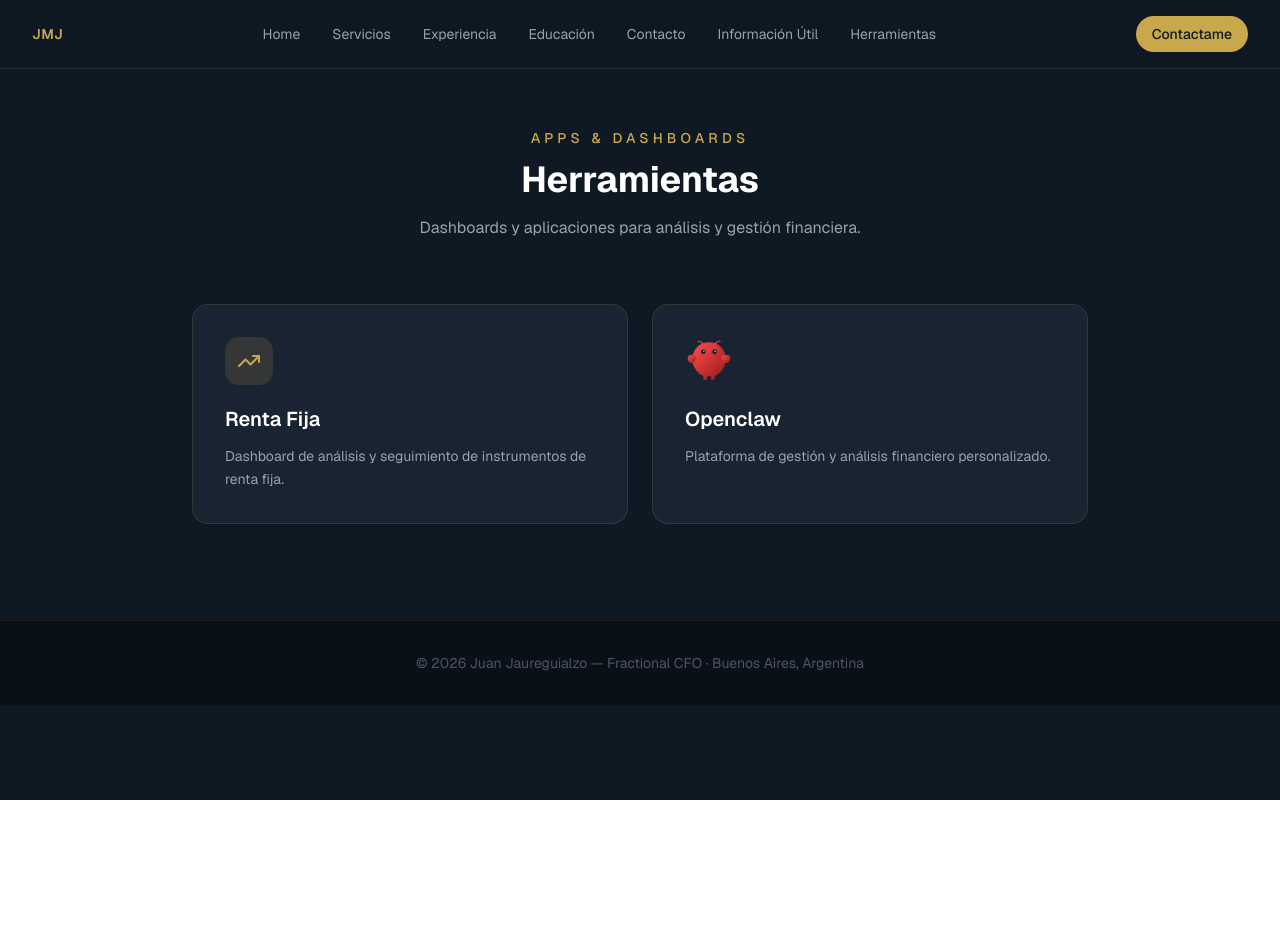
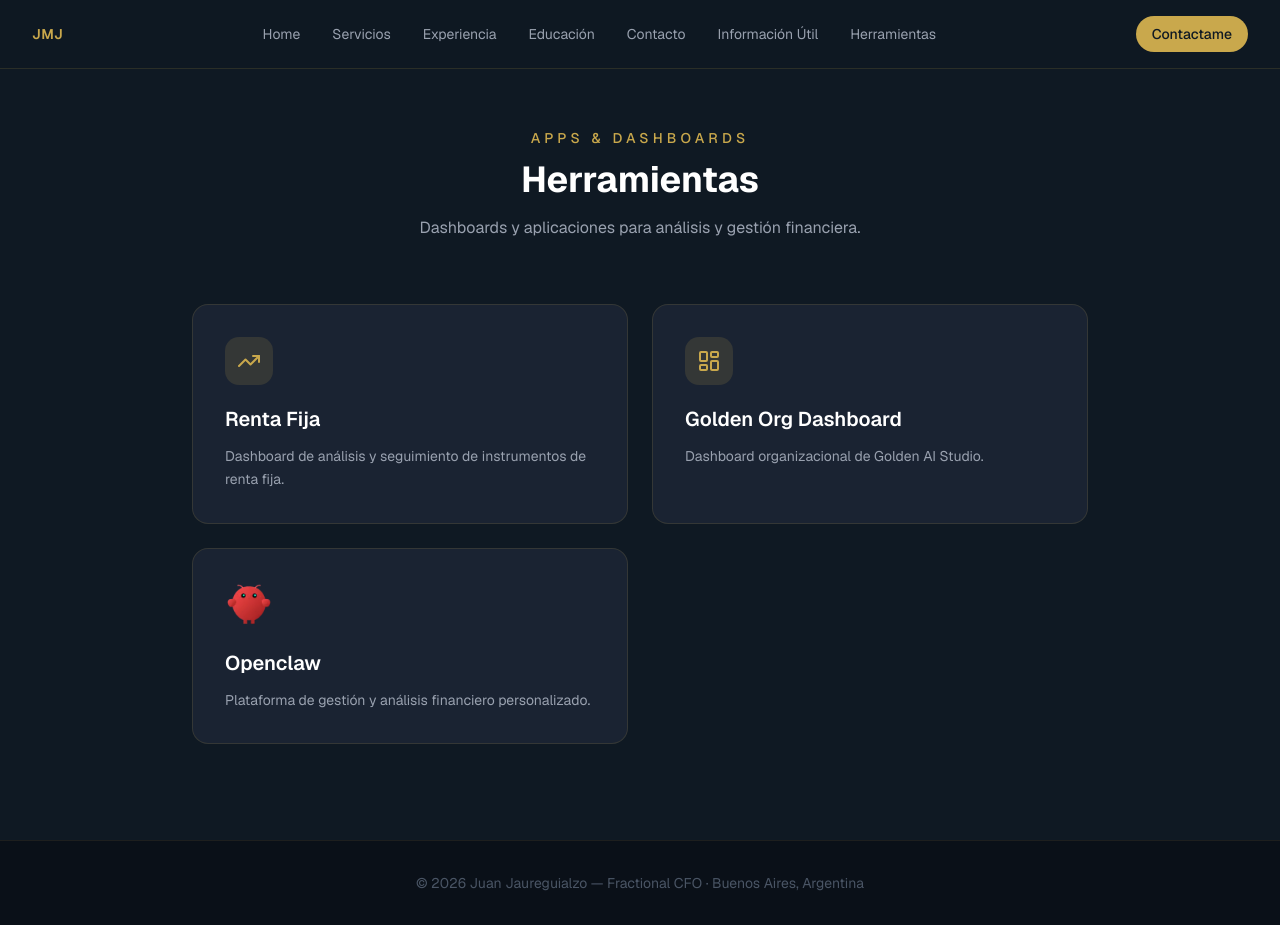
Before and after one commit to jmjaureg-rgb/mi-sitio, a Next.js app: page /herramientas in a window 1280 px wide. Before the commit the page ends 800 px from the top, so only its background shows below. Built offline with nearby package versions, Linux system fonts and the light colour scheme.

Commit message:
Add Golden Org Dashboard card to Herramientas

```diff
--- a/app/herramientas/page.tsx
+++ b/app/herramientas/page.tsx
@@ -1,5 +1,5 @@
 import SiteNav from "@/components/site-nav";
-import { TrendingUp } from "lucide-react";
+import { TrendingUp, LayoutDashboard } from "lucide-react";
 
 const herramientas = [
   {
@@ -9,6 +9,16 @@ const herramientas = [
     icon: (
       <div className="w-12 h-12 rounded-xl flex items-center justify-center" style={{ backgroundColor: "rgba(201,168,76,0.15)" }}>
         <TrendingUp className="w-6 h-6" style={{ color: "#c9a84c" }} />
+      </div>
+    ),
+  },
+  {
+    titulo: "Golden Org Dashboard",
+    descripcion: "Dashboard organizacional de Golden AI Studio.",
+    href: "https://dashboard.jmjaure.com",
+    icon: (
+      <div className="w-12 h-12 rounded-xl flex items-center justify-center" style={{ backgroundColor: "rgba(201,168,76,0.15)" }}>
+        <LayoutDashboard className="w-6 h-6" style={{ color: "#c9a84c" }} />
       </div>
     ),
   },
```
